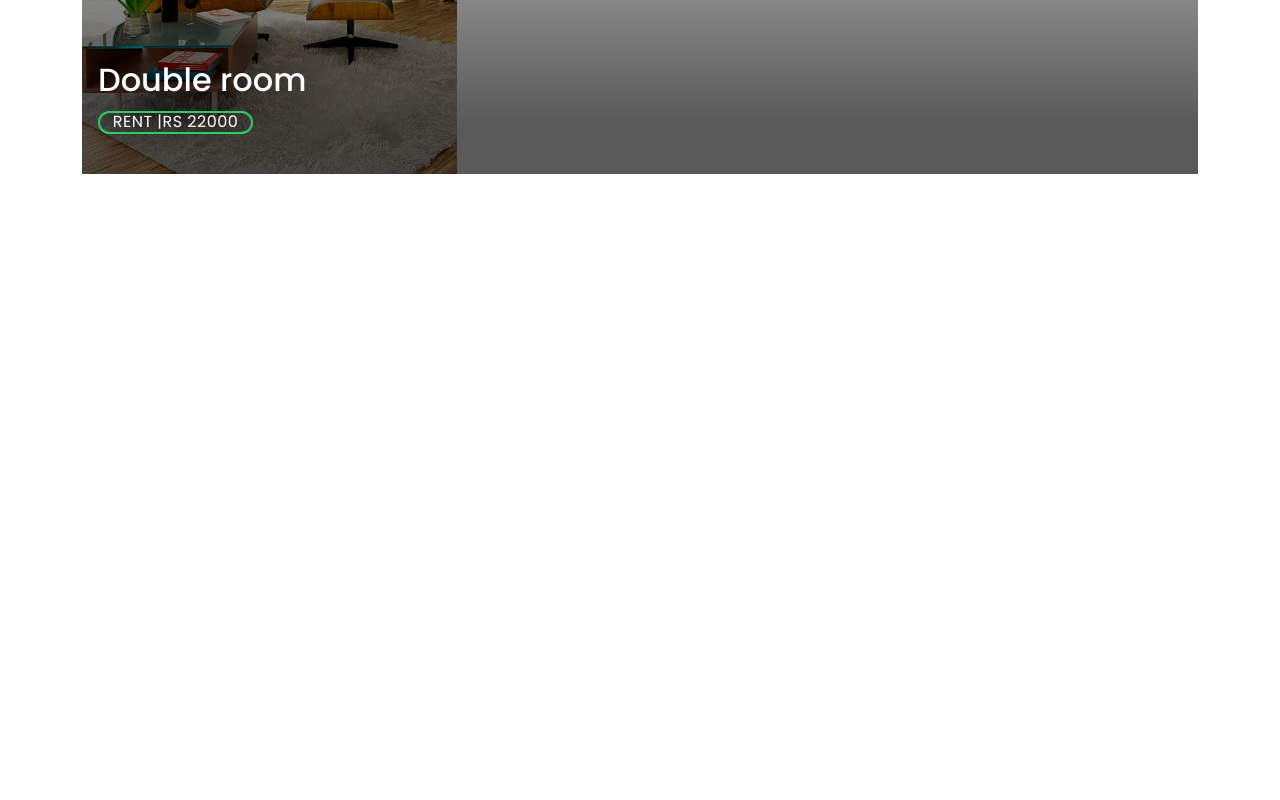
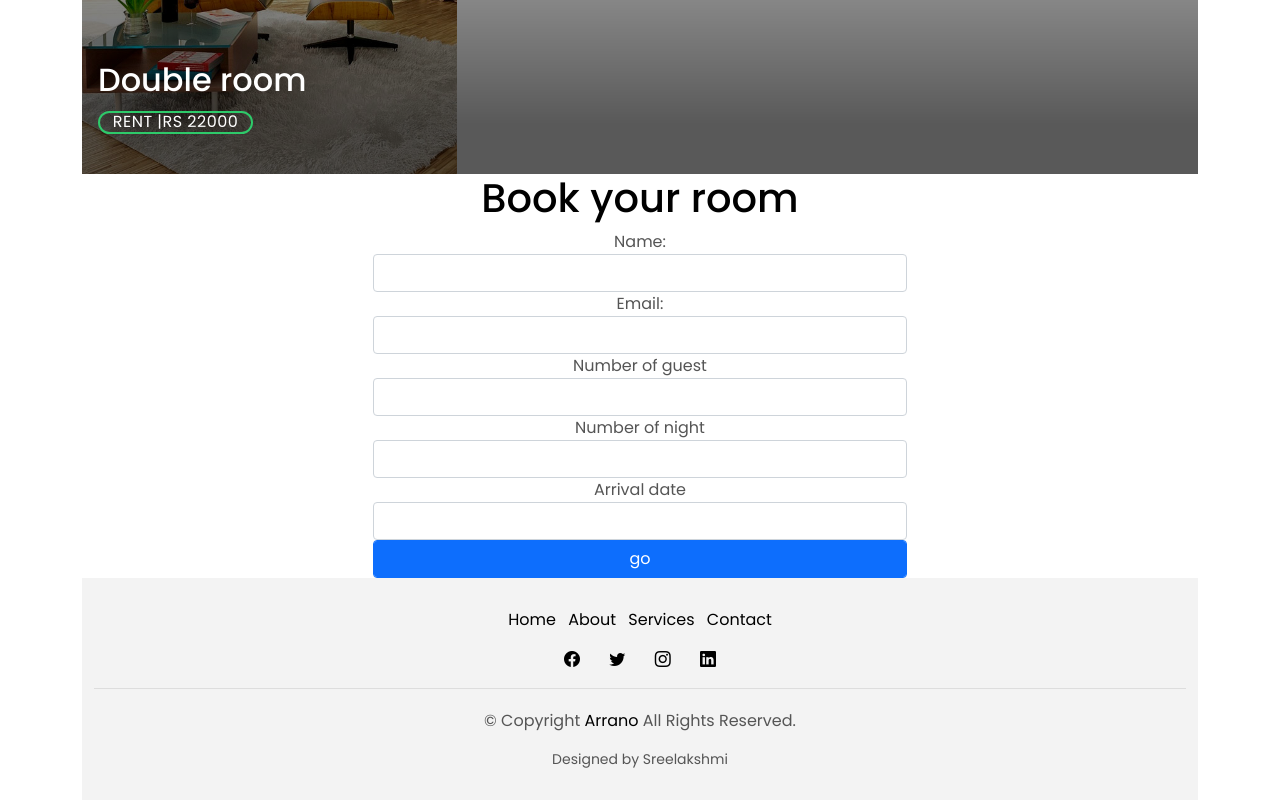
Before and after one commit to sree123u/website_resort, a plain HTML site: page double-room.html in a window 1280 px wide. Shown: the part 382-1182 px from the top of the page. Before the commit the page ends 800 px from the top, so only its background shows below. Drawn offline with Linux system fonts and the light colour scheme.

Commit message:
Add files via upload

```diff
--- a/double-room.html
+++ b/double-room.html
@@ -60,12 +60,16 @@
                 </ul>
               </li>
 
+              <li class="nav-item">
+                <a class="nav-link " href="contact-us.html">Contact</a>
+              </li>
             </ul>
-            <form class="d-flex">
-              <input class="form-control me-2" type="search" placeholder="Search" aria-label="Search">
-              <button class="btn btn-outline-success" type="submit">Search</button>
-            </form>
           </div>
+
+          <form class="d-flex">
+            <input class="form-control me-2" type="search" placeholder="Search" aria-label="Search">
+            <button class="btn btn-outline-success" type="submit">Search</button>
+          </form>
         </div>
       </nav>
   <div class="container">
@@ -114,9 +118,107 @@
 </div>
 
 </section>
+<section id="contact class" class="container content-section text-center">
 
+  <h1 class="brand-heading">Book your room</h1>
+
+  <div class="container">
+    <div class="row">
+
+      <div class="col-md-3"></div>
+      <div class="col-md-6">
+          <form id="responsiveForm" action="">
+
+            <div class="form-group">
+              <label for="name">Name:</label>
+              <input type="text" class="form-control" id="name" name="name"/>
+            </div>
+            <div class="form-group">
+              <label for="email">Email:</label>
+              <input type="text" class="form-control" id="email" name="email"/>
+            </div>
+            <div class="form-group">
+              <label for="occasion">Number of guest</label>
+              <input type="text" class="form-control" id="occasion" name="occasion"/>
+            </div>
+            <div class="form-group">
+              <label for="occasion">Number of night</label>
+              <input type="text" class="form-control" id="occasion" name="occasion"/>
+            </div>
+            <div class="form-group">
+              <label for="occasion">Arrival date</label>
+              <input type="text" class="form-control" id="occasion" name="occasion"/>
+            </div>
+            <div class="form-group">
+              <input type="submit" name="submit" class="form-control btn btn-primary" value="go"/>
+            </div>
+
+            </div>
+          </form>
+        </div>
+      <div class="col-md-3"></div>
+    </div>
+  </div>
 </main>
 
 
 </body>
+<footer>
+  <div class="container">
+    <div class="row">
+      <div class="col-md-12">
+        <nav class="nav-footer">
+          <ul class="list-inline">
+            <li class="list-inline-item">
+              <a href="#">Home</a>
+            </li>
+            <li class="list-inline-item">
+              <a href="#">About</a>
+            </li>
+            <li class="list-inline-item">
+              <a href="#">Services</a>
+            </li>
+            <li class="list-inline-item">
+              <a href="#">Contact</a>
+            </li>
+          </ul>
+        </nav>
+        <div class="socials-a">
+          <ul class="list-inline">
+            <li class="list-inline-item">
+              <a href="#">
+                <i class="bi bi-facebook" aria-hidden="true"></i>
+              </a>
+            </li>
+            <li class="list-inline-item">
+              <a href="#">
+                <i class="bi bi-twitter" aria-hidden="true"></i>
+              </a>
+            </li>
+            <li class="list-inline-item">
+              <a href="#">
+                <i class="bi bi-instagram" aria-hidden="true"></i>
+              </a>
+            </li>
+            <li class="list-inline-item">
+              <a href="#">
+                <i class="bi bi-linkedin" aria-hidden="true"></i>
+              </a>
+            </li>
+          </ul>
+        </div>
+        <div class="copyright-footer">
+          <p class="copyright color-text-a">
+            &copy; Copyright
+            <span class="color-a">Arrano</span> All Rights Reserved.
+          </p>
+        </div>
+        <div class="credits">
+
+          Designed by Sreelakshmi
+        </div>
+      </div>
+    </div>
+  </div>
+</footer>
 </html>
```
